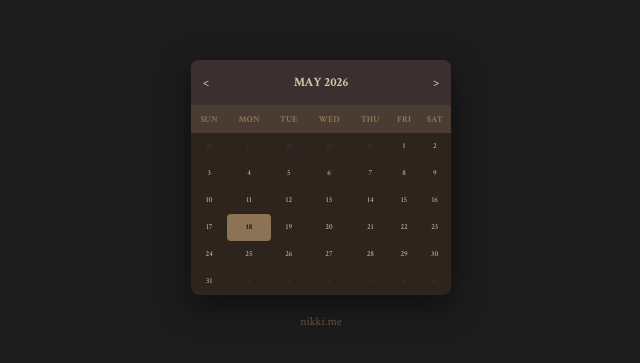
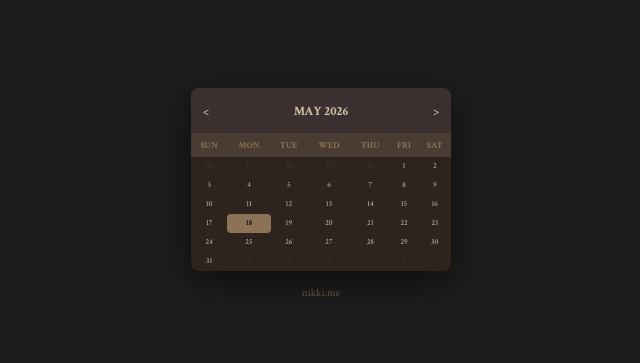
Before and after one commit to NicoleAvila/Notion-calendar, a plain HTML site: page index.html in a window 1280 px wide. Shown: the part 205-568 px from the top of the page, without its empty margins (319-959 px from the left). Drawn offline with Linux system fonts and the light colour scheme.

Commit message:
Update index.html

```diff
--- a/index.html
+++ b/index.html
@@ -1,18 +1,17 @@
 <!DOCTYPE html><html><head><meta charset="UTF-8"><title>Dead Physicist Society Calendar</title><style>
 @import url('https://fonts.googleapis.com/css2?family=Crimson+Text:wght@400;700&display=swap');
 body{background:#1C1C1C;font-family:'Crimson Text',serif;margin:0;display:flex;flex-direction:column;justify-content:center;align-items:center;min-height:100vh;color:#D4C4A8;padding:0 5px;box-sizing:border-box}
-/* O SEGREDO ESTÁ AQUI: max-width define o tamanho máximo, mas width: 100% deixa ele encolher */
 #c{width:100%!important;max-width:260px!important;background:#2D241E!important;border-radius:8px;overflow:hidden;box-shadow:0 10px 30px rgba(0,0,0,0.5);margin:0 auto}
 .h{background:#3C2F2F!important;color:#D4C4A8!important;padding:5px 12px!important;height:35px!important;display:flex;justify-content:space-between;align-items:center;text-transform:uppercase;font-weight:700;font-size:.8em}
 #p,#n{cursor:pointer;transition:.2s;user-select:none}#p:hover,#n:hover{color:#8C7355}
 table{width:100%;border-collapse:collapse}
-thead th{background:#4A3B33!important;color:#8C7355!important;padding:8px 0!important;font-size:9px;text-transform:uppercase}
-td{text-align:center;padding:1px!important;height:20px!important;color:#D4C4A8;transition:.2s;font-size:11px}
-td span{display:block;line-height:25px;font-size:.7em}
+thead th{background:#4A3B33!important;color:#8C7355!important;padding:6px 0!important;font-size:9px;text-transform:uppercase}
+td{text-align:center;padding:1px!important;color:#D4C4A8;transition:.2s;font-size:11px;aspect-ratio:1.2 / 1!important}
+td span{display:block;line-height:2.2!important;font-size:.7em}
 td:not(.nil):hover{background:rgba(140,115,85,.2)!important;cursor:pointer;border-radius:4px}
 .hoje{background:#8C7355!important;color:#1C1C1C!important;font-weight:700;border-radius:4px}
 .nil{color:#5E5045!important;opacity:.4}
-footer{margin-top:15px;text-align:center}footer a{color:#8C7355;text-decoration:none;font-size:12px;opacity:.6;transition:.3s}footer a:hover{opacity:1;color:#D4C4A8}
+footer{margin-top:10px;text-align:center}footer a{color:#8C7355;text-decoration:none;font-size:11px;opacity:.6;transition:.3s}footer a:hover{opacity:1;color:#D4C4A8}
 </style></head><body><div id="c"></div><footer><a href="https://github.com/NicoleAvila">nikki.me</a></footer>
 <script>
 const ms=['January','February','March','April','May','June','July','August','September','October','November','December'],da=['Sun','Mon','Tue','Wed','Thu','Fri','Sat'];
```
